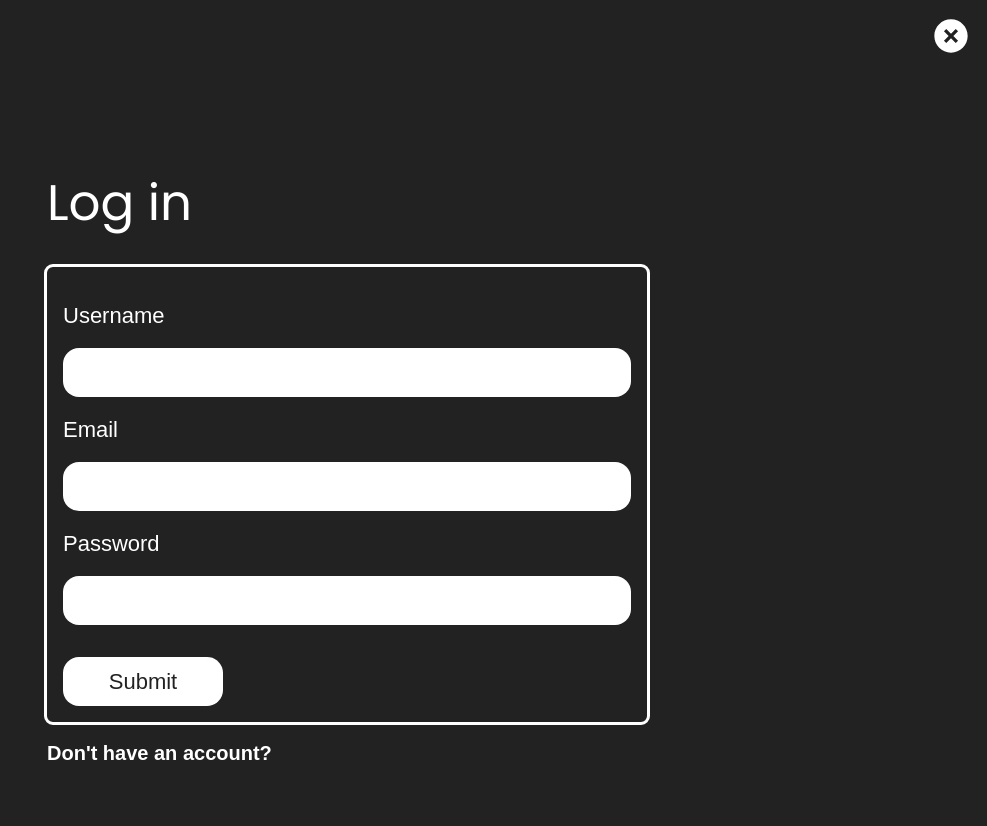
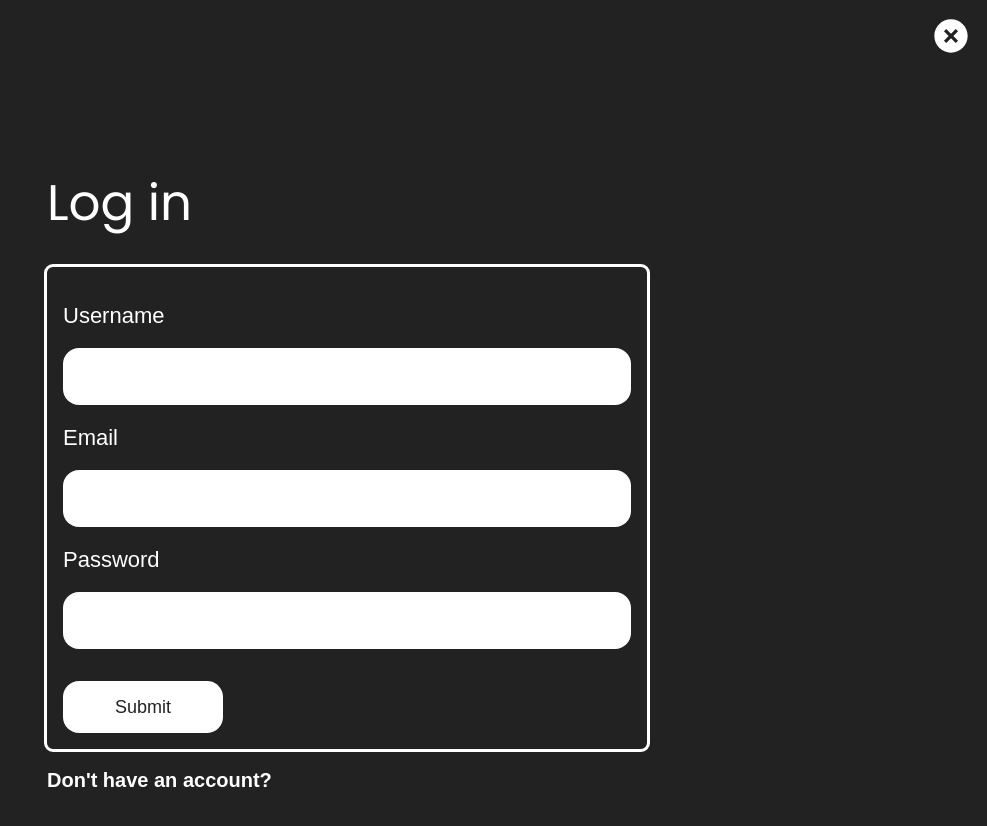
Before and after one commit to jbrov2/Muse-Redo, a React (Vite) app in the folder client/: page /login in a window 1280 px wide. Shown: the top 826 px of the page, without its empty margins (293-1280 px from the left). Built offline with nearby package versions, Linux system fonts and the light colour scheme.

Commit message:
adding styling for buttons

```diff
--- a/client/src/index.css
+++ b/client/src/index.css
@@ -38,9 +38,13 @@ p{
 
 button{
   @apply h-[40px] px-[20px] transition-all duration-500 text-primary  rounded-[18px] flex  items-center gap-2;
+  @apply text-base lg:text-lg; /* Adjust text size based on screen size */
+  @apply py-2 lg:py-3 px-4 lg:px-6; /* Adjust padding based on screen size */
 }
 
 .btn-primary{
+  @apply  lg:text-lg; /* Adjust text size based on screen size */
+  @apply py-2 lg:py-3 px-4 lg:px-6; /* Adjust padding based on screen size */
   @apply bg-secondary hover:bg-primary-hover hover:cursor-pointer hover:scale-105 transition-all duration-300
 }
 
@@ -53,7 +57,8 @@ label{
 }
 
 input{
-  @apply text-primary py-2 px-4 rounded-2xl
+  @apply text-primary rounded-2xl
+ py-2 lg:py-3 px-4 lg:px-6; /* Adjust padding based on screen size */
 }
 textarea{
   @apply text-primary py-2 px-4 rounded-2xl
```
